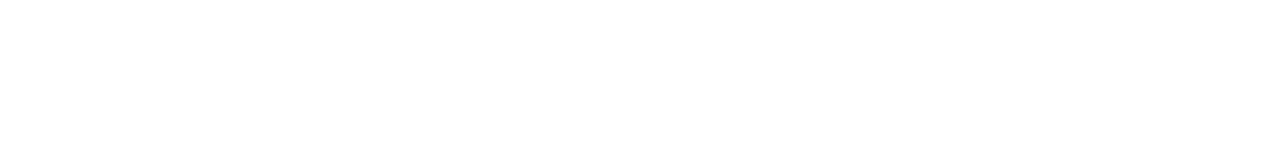
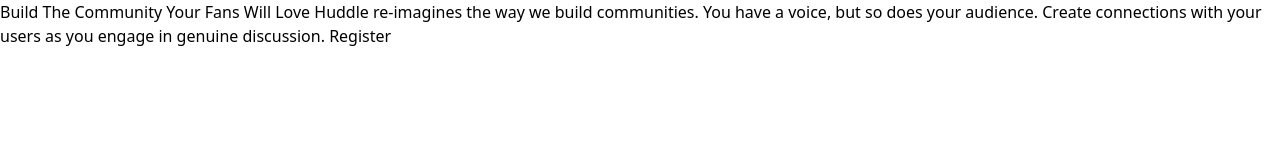
Before and after one commit to JustinByrne/FM-huddle-landing-page, a website: page index.html in a window 1280 px wide. Drawn offline with Linux system fonts and the light colour scheme.

Commit message:
Updated readme and index page

```diff
--- a/index.html
+++ b/index.html
@@ -4,11 +4,17 @@
         <meta charset="UTF-8">
         <meta http-equiv="X-UA-Compatible" content="IE=edge">
         <meta name="viewport" content="width=device-width, initial-scale=1.0">
-        <title>Document</title>
+        <link rel="icon" type="image/png" sizes="32x32" href="./images/favicon-32x32.png">
+        <title>Frontend Mentor | Huddle landing page with single introductory section</title>
         <link href="./tailwind.css" rel="stylesheet">
     </head>
 
     <body>
+        Build The Community Your Fans Will Love
 
+        Huddle re-imagines the way we build communities. You have a voice, but so does your audience.
+        Create connections with your users as you engage in genuine discussion.
+
+        Register
     </body>
 </html>
```
Also changed, not shown: README-template.md (deleted), README.md (added), 1 other file.
